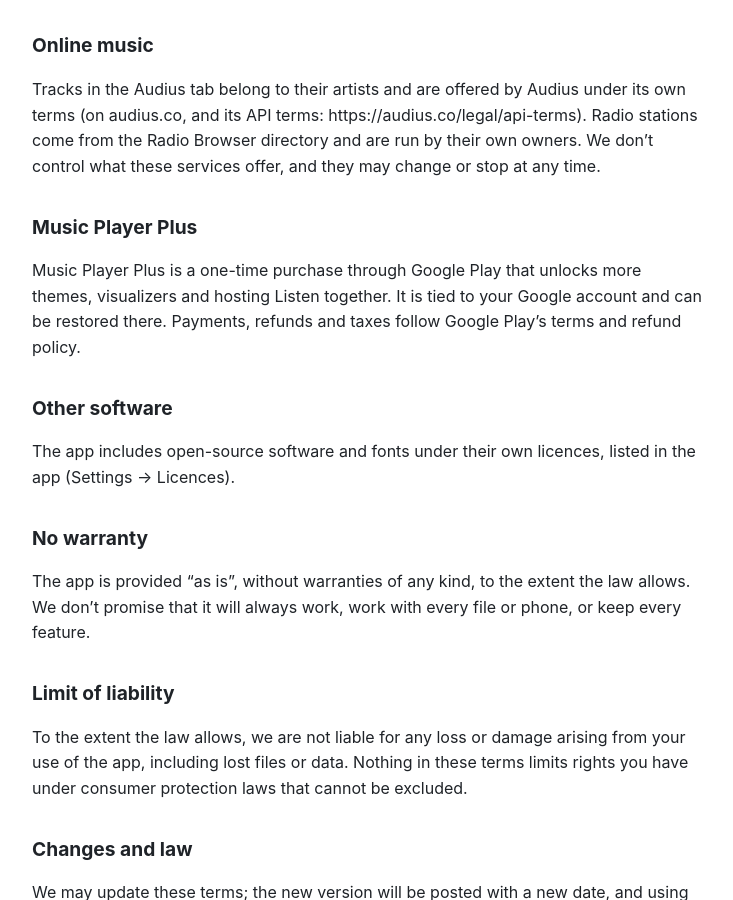
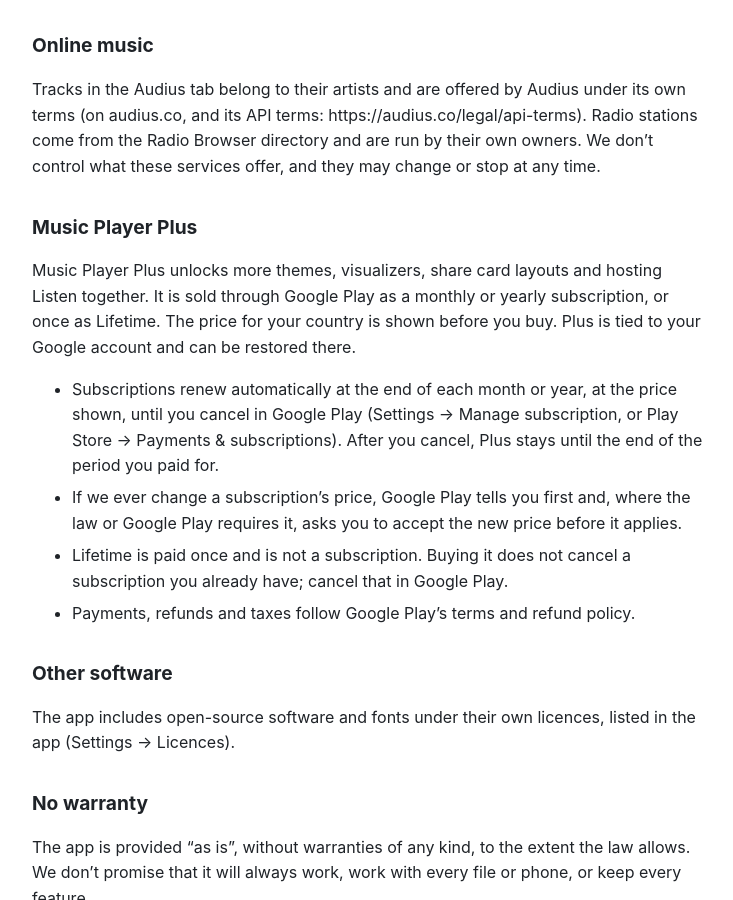
Before and after one commit to JeffreyTan120/jeffreytan120.github.io, a Jekyll site: the page built from music-player/terms.md, in a window 1280 px wide and 900 px high, scrolled down 658 px. Shown: the whole window, without its empty margins (272-1005 px from the left). Built offline with Jekyll 4.4.1, drawn with Linux system fonts in a browser that asks for light colours.

Commit message:
Music Player: privacy policy and terms

```diff
--- a/music-player/terms.md
+++ b/music-player/terms.md
@@ -29,7 +29,12 @@ Tracks in the Audius tab belong to their artists and are offered by Audius under
 
 ## Music Player Plus
 
-Music Player Plus is a one-time purchase through Google Play that unlocks more themes, visualizers and hosting Listen together. It is tied to your Google account and can be restored there. Payments, refunds and taxes follow Google Play's terms and refund policy.
+Music Player Plus unlocks more themes, visualizers, share card layouts and hosting Listen together. It is sold through Google Play as a monthly or yearly subscription, or once as Lifetime. The price for your country is shown before you buy. Plus is tied to your Google account and can be restored there.
+
+- Subscriptions renew automatically at the end of each month or year, at the price shown, until you cancel in Google Play (Settings → Manage subscription, or Play Store → Payments & subscriptions). After you cancel, Plus stays until the end of the period you paid for.
+- If we ever change a subscription's price, Google Play tells you first and, where the law or Google Play requires it, asks you to accept the new price before it applies.
+- Lifetime is paid once and is not a subscription. Buying it does not cancel a subscription you already have; cancel that in Google Play.
+- Payments, refunds and taxes follow Google Play's terms and refund policy.
 
 
 ## Other software
```
Also changed, not shown: music-player/privacy.md (+1 -1 lines).
